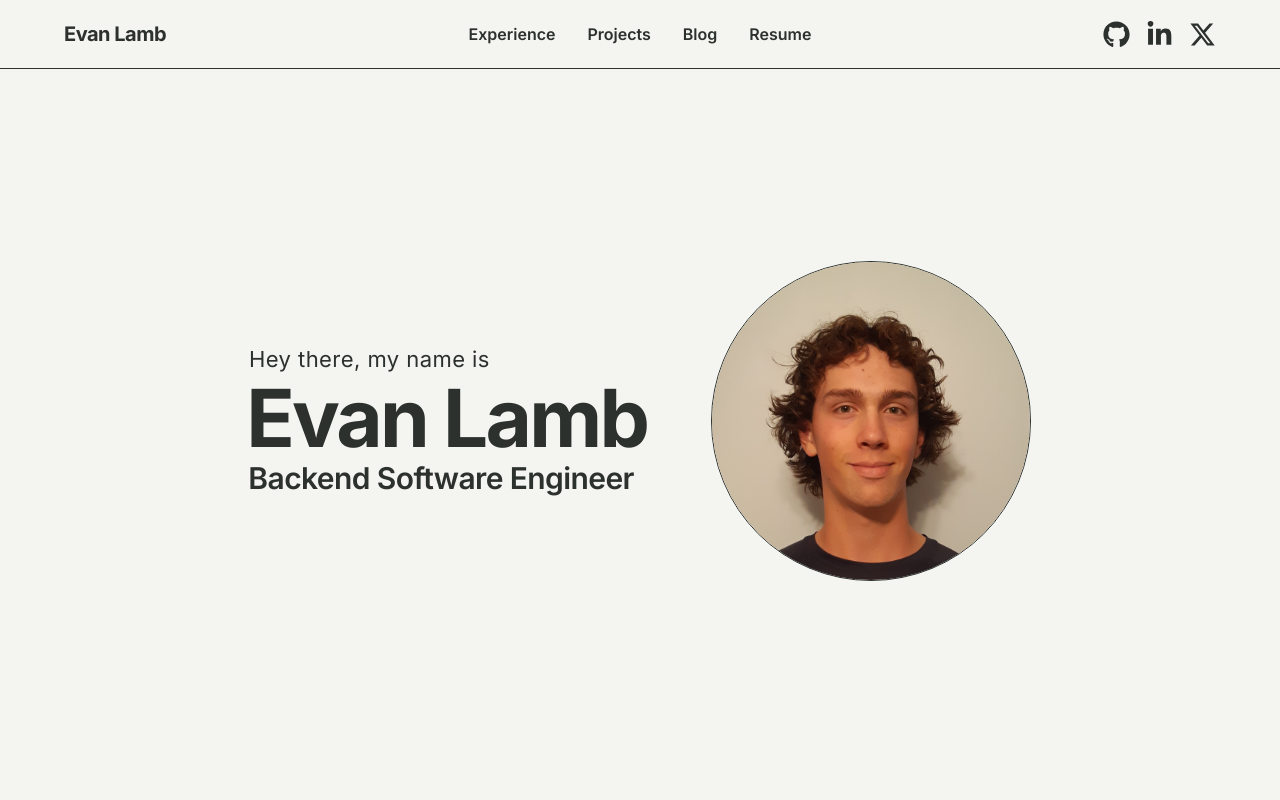
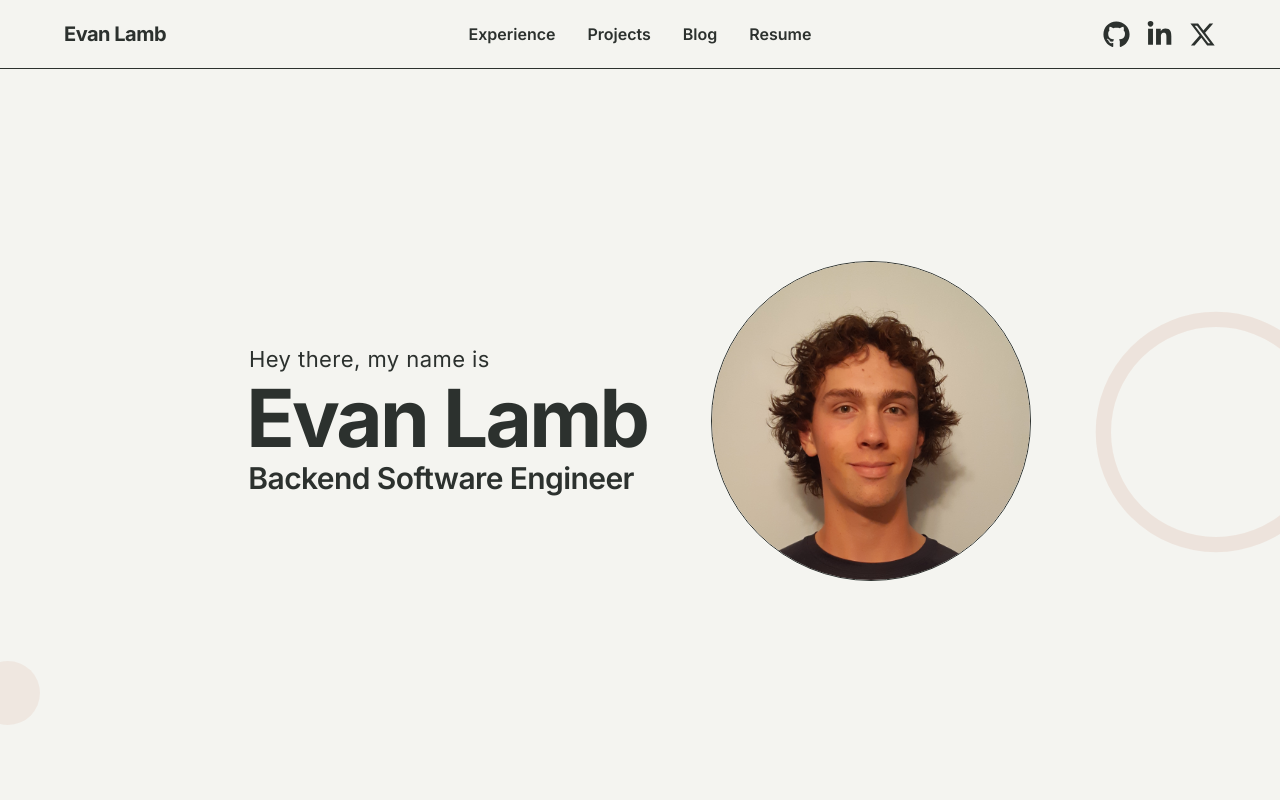
Before and after one commit to evanlambb/personal-website, a Next.js app: page / in a window 1280 px wide. Shown: the top 800 px of the page. Built offline with nearby package versions, Linux system fonts and the light colour scheme.

Commit message:
Add AccentShapesHero component to Hero section and adjust layout styles

```diff
--- a/src/components/portfolio/Hero.tsx
+++ b/src/components/portfolio/Hero.tsx
@@ -1,12 +1,14 @@
 import Image from 'next/image'
+import { AccentShapesHero } from './AccentShapes'
 
 export function Hero() {
   return (
     <section
       id="hero"
-      className="flex min-h-[calc(100svh-var(--header-height))] flex-col"
+      className="relative flex min-h-[calc(100svh-var(--header-height))] flex-col"
       aria-labelledby="hero-heading"
     >
+      <AccentShapesHero />
       <div className="flex flex-1 items-center justify-center px-6 py-12 sm:px-10 md:py-16 lg:px-14">
         <div className="mx-auto flex w-full max-w-4xl items-center justify-center gap-6 sm:gap-10 md:gap-14 lg:gap-16">
           <div className="shrink text-left">
```
